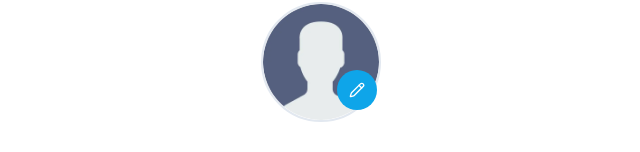
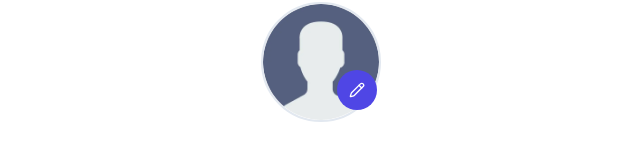
Before and after one commit to Rakib544/vocabulary-learning-application, a Next.js app: page /auth/signup in a window 1280 px wide. Shown: the part 220-372 px from the top of the page, without its empty margins (319-959 px from the left). Built offline with nearby package versions, Linux system fonts and the light colour scheme; no server answers.

Commit message:
feat:integraed animation in signin and signup page

```diff
--- a/src/app/auth/signin/page.tsx
+++ b/src/app/auth/signin/page.tsx
@@ -1,5 +1,6 @@
 import { TextUnderline } from "@/components/icons";
 import LoginForm from "@/components/login-form";
+import { MotionDiv } from "@/lib/framer-motion";
 import { Metadata } from "next";
 import Link from "next/link";
 
@@ -13,7 +14,12 @@ export const metadata: Metadata = {
 
 export default function SignIn() {
   return (
-    <div className="min-h-screen h-full">
+    <MotionDiv
+      className="min-h-screen h-full"
+      initial={{ opacity: 0 }}
+      animate={{ opacity: 1 }}
+      transition={{ duration: 0.5 }}
+    >
       <div className="flex items-center min-h-screen">
         <div className="max-w-lg w-full mx-auto h-full flex items-center ">
           <div className="max-w-lg w-full mx-auto px-6">
@@ -36,6 +42,6 @@ export default function SignIn() {
           </div>
         </div>
       </div>
-    </div>
+    </MotionDiv>
   );
 }
--- a/src/app/auth/signup/page.tsx
+++ b/src/app/auth/signup/page.tsx
@@ -1,5 +1,6 @@
 import { TextUnderline } from "@/components/icons";
 import SignUpForm from "@/components/signup-form";
+import { MotionDiv } from "@/lib/framer-motion";
 import { Metadata } from "next";
 import Link from "next/link";
 
@@ -13,7 +14,12 @@ export const metadata: Metadata = {
 
 export default function SignUp() {
   return (
-    <div className="min-h-screen h-full">
+    <MotionDiv
+      initial={{ opacity: 0 }}
+      animate={{ opacity: 1 }}
+      transition={{ duration: 0.5 }}
+      className="min-h-screen h-full"
+    >
       <div className="flex items-center min-h-screen">
         <div className="max-w-lg mx-auto w-full h-full flex items-center ">
           <div className="max-w-lg w-full mx-auto px-6">
@@ -35,6 +41,6 @@ export default function SignUp() {
           </div>
         </div>
       </div>
-    </div>
+    </MotionDiv>
   );
 }
--- a/src/components/signup-form.tsx
+++ b/src/components/signup-form.tsx
@@ -155,7 +155,7 @@ export default function SignUpForm() {
         <Label htmlFor="profile">
           <button
             type="button"
-            className="absolute bottom-3 right-1 flex h-10 w-10 items-center justify-center rounded-full bg-sky-500 text-white"
+            className="absolute bottom-3 right-1 flex h-10 w-10 items-center justify-center rounded-full bg-primary text-white"
           >
             <Pencil size="16" />
           </button>
```
Also changed, not shown: 1 other file (tests, documents, lock files or other folders).
